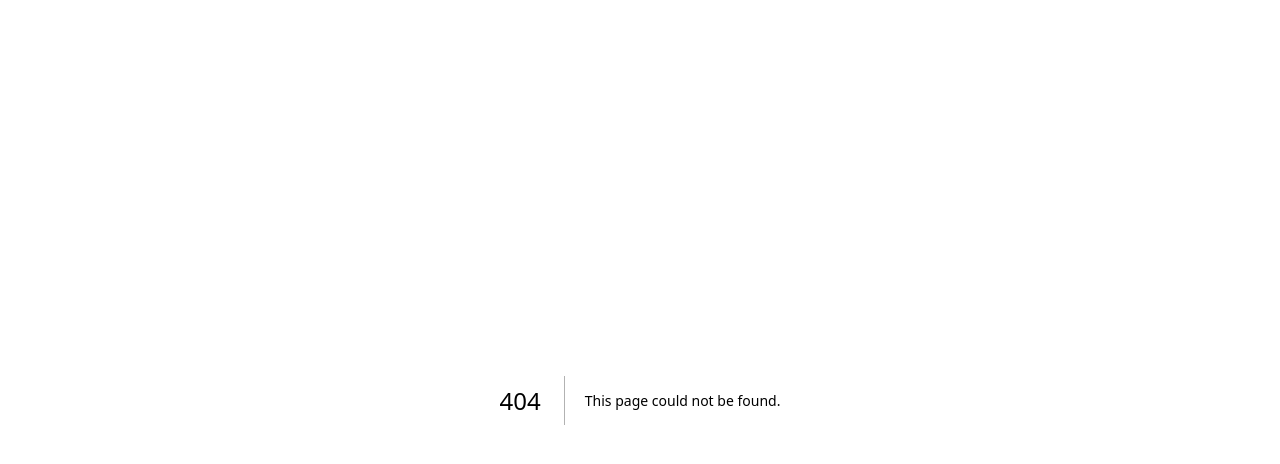
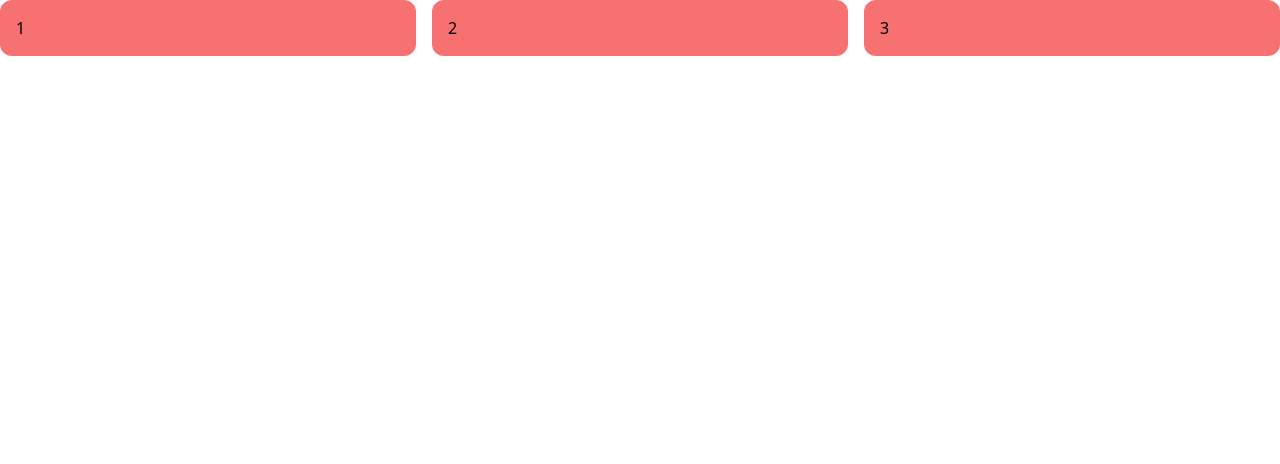
Before and after one commit to gabriellrraposo/fundamentos, a Next.js app: page /examples/filhos in a window 1280 px wide. Before the commit this address had no page. Shown: the top 464 px of the page. Built offline with nearby package versions, Linux system fonts and the light colour scheme.

Commit message:
Utilzando elementos filhos por meio de props de componentes

```diff
--- /dev/null
+++ b/components/examples/Caixa.tsx
@@ -0,0 +1,10 @@
+export default function Caixa(props : any) {
+    return (
+        <div className={
+            `flex flex-col p-4
+            bg-red-400 rounded-xl`
+        }>
+            {props.children}
+        </div>
+    )
+}
--- /dev/null
+++ b/components/examples/Grade.tsx
@@ -0,0 +1,9 @@
+export default function Grade(props : any) {
+    return (
+        <div className={
+            `grid grid-cols-3 gap-4`
+        }>
+            {props.children}
+        </div>
+    )
+}
--- /dev/null
+++ b/pages/examples/filhos.tsx
@@ -0,0 +1,12 @@
+import Grade from "@/components/examples/Grade";
+import Caixa from "@/components/examples/Caixa";
+
+export default function PaginaFilhos() {
+    return (
+        <Grade>
+            <Caixa>1</Caixa>
+            <Caixa>2</Caixa>
+            <Caixa>3</Caixa>
+        </Grade>
+    )
+}
```
